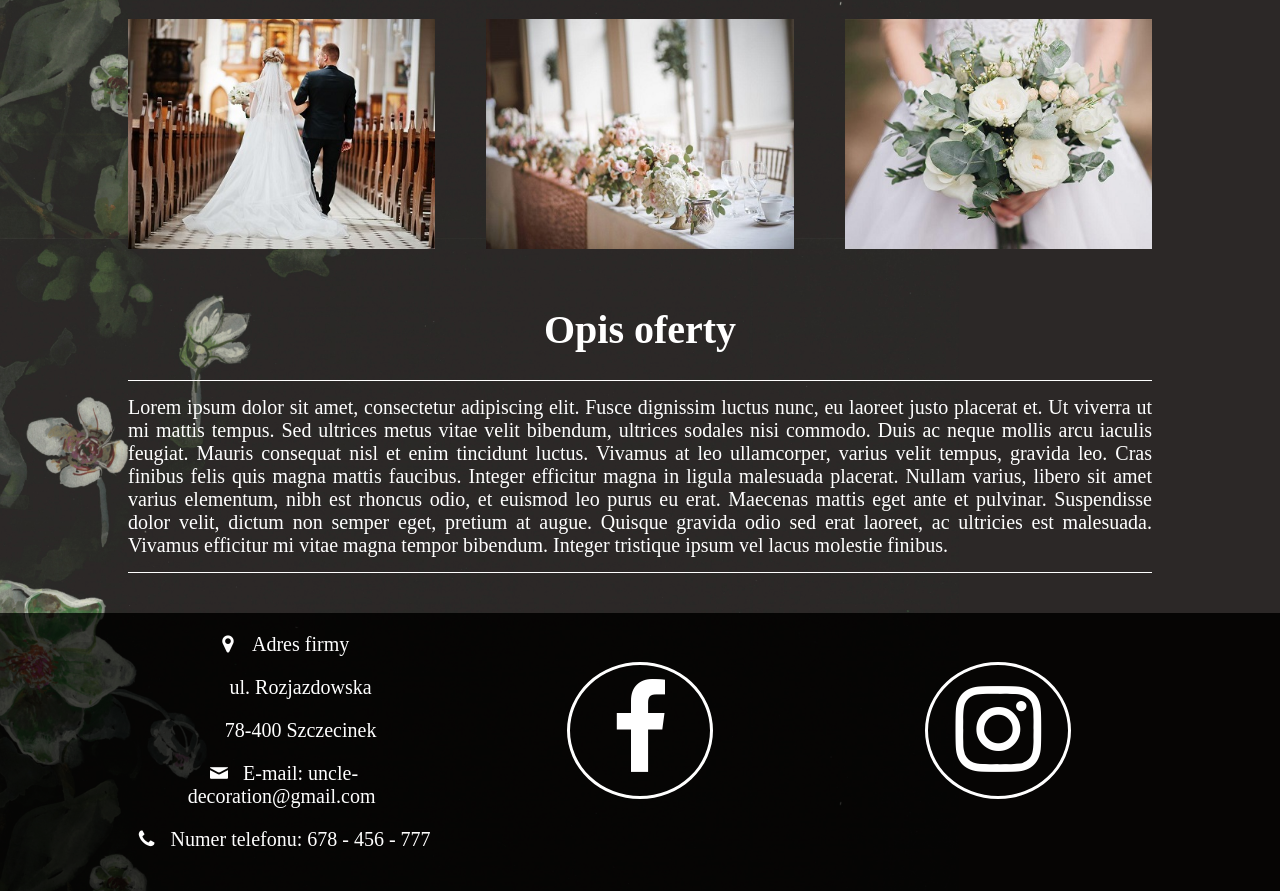
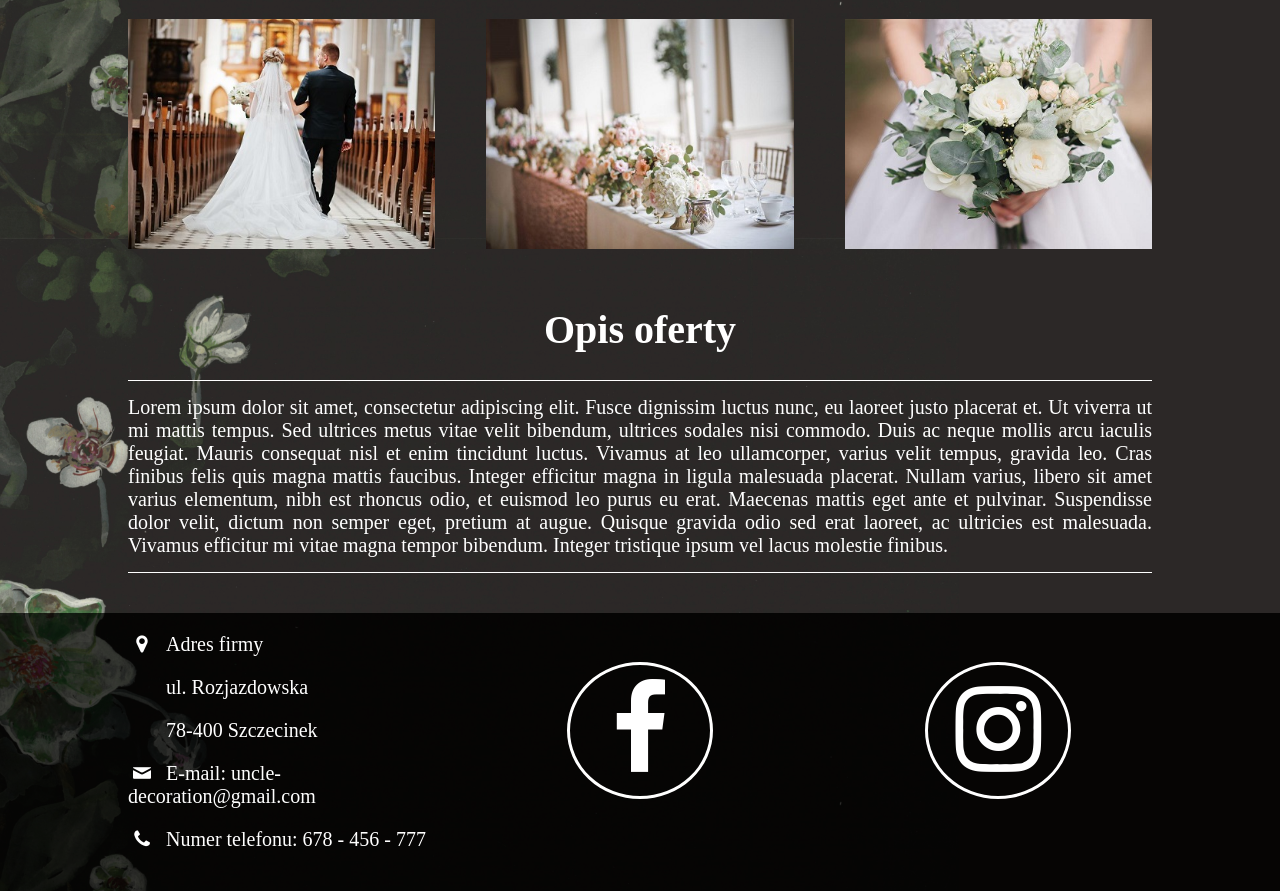
Before and after one commit to Joberooo/UncleDecoration, a PHP site: page / in a window 1280 px wide. Shown: the part 561-1452 px from the top of the page. Run offline with PHP 8.4, Linux system fonts and the light colour scheme; some web fonts are replaced.

Commit message:
Modify location (address align to left)

```diff
--- a/css/main.css
+++ b/css/main.css
@@ -159,6 +159,9 @@ body a{
 	text-align: center;
 	margin-top: 40px
 }
+#kontenerLokalizacja #kolumny .kolumna:nth-child(1){
+	text-align: left;
+}
 #kontenerLokalizacja #kolumny .kolumna:nth-child(2) a{
 	font-size: 100px;
 	padding: 10px 0 10px;
```
